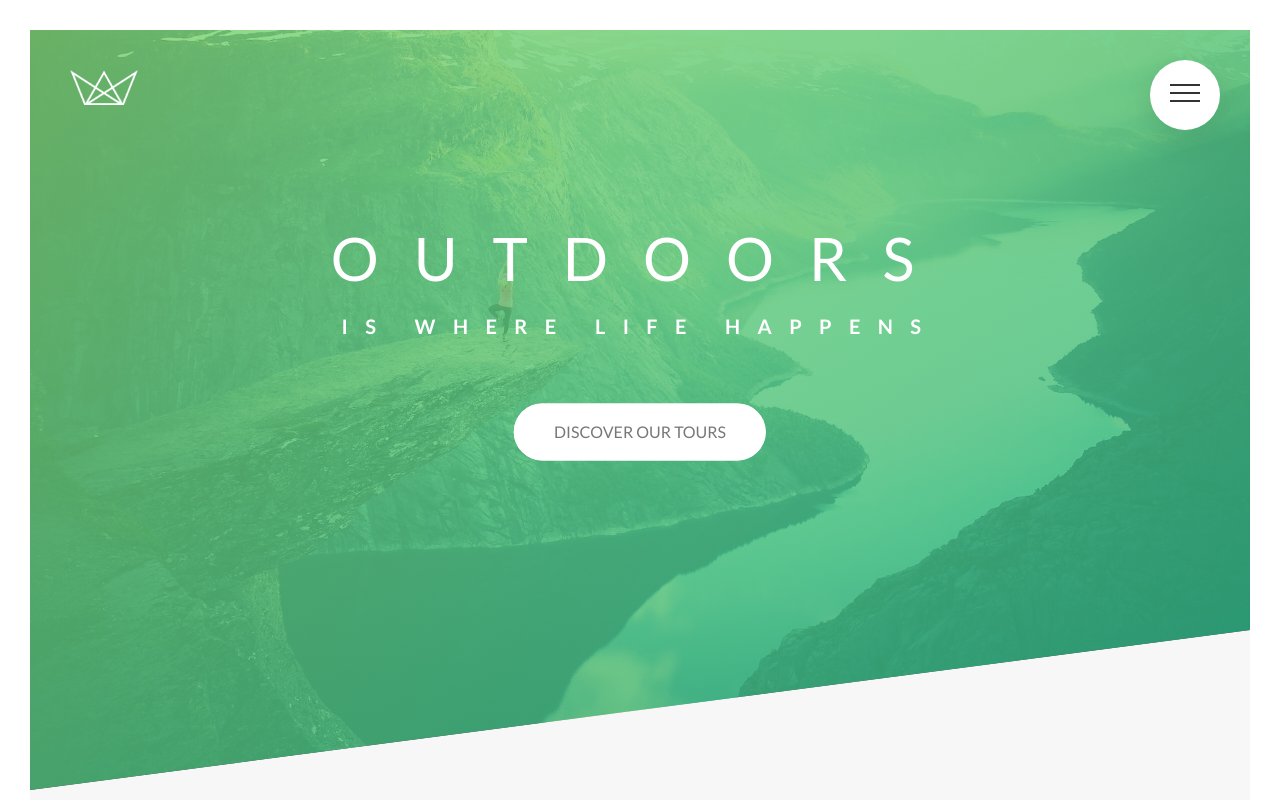
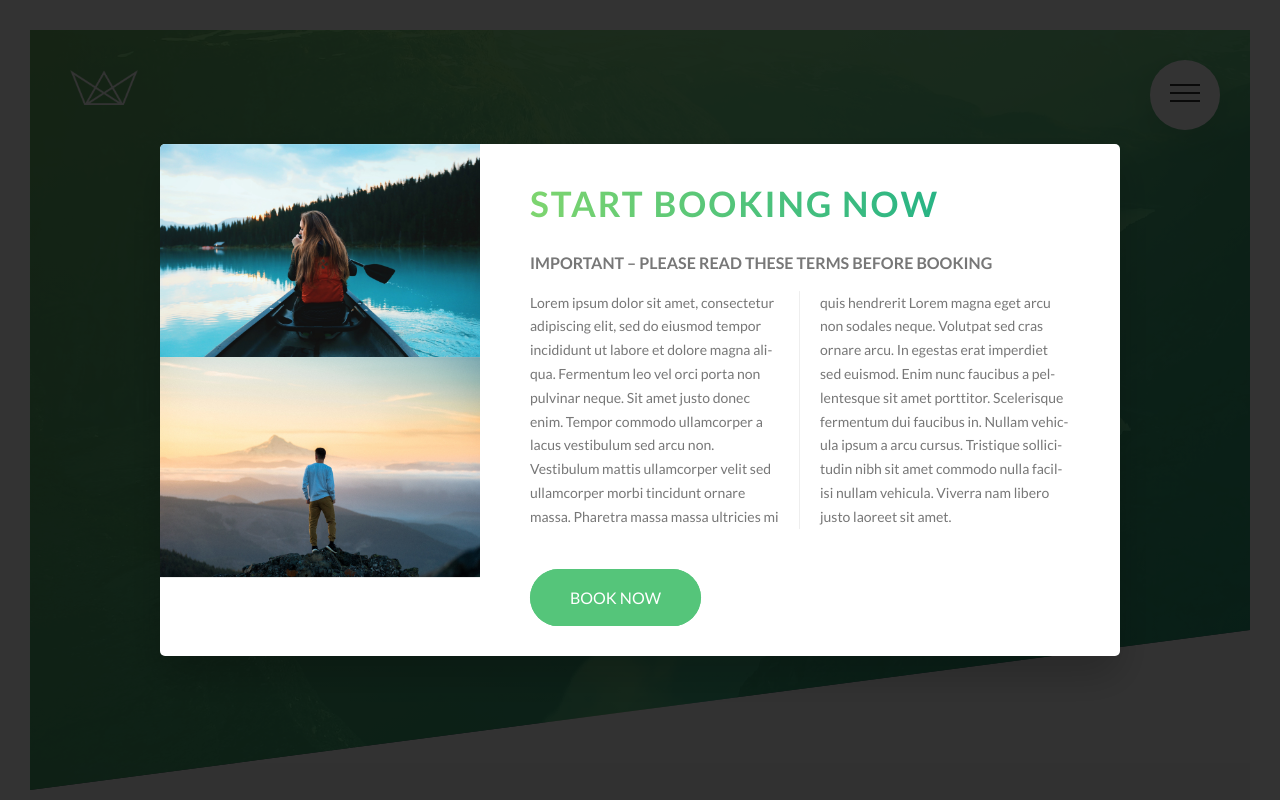
Before and after one commit to laiminhkiet7522/learn-html-css-advance, a website: page Natours/index.html in a window 1280 px wide. Shown: the top 800 px of the page. Drawn offline with Linux system fonts and the light colour scheme.

Commit message:
Section 5: Building a Pure CSS Popup - Part 1

```diff
--- a/Natours/index.html
+++ b/Natours/index.html
@@ -348,6 +348,33 @@
             </div>
         </div>
     </footer>
+
+    <div class="popup">
+        <div class="popup__content">
+            <div class="popup__left">
+                <img src="img/nat-8.jpg" alt="Tour photo" class="popup__img">
+                <img src="img/nat-9.jpg" alt="Tour photo" class="popup__img">
+            </div>
+            <div class="popup__right">
+                <h2 class="heading-secondary u-margin-bottom-small">Start booking now</h2>
+                <h3 class="heading-tertiary u-margin-bottom-small">Important &ndash; Please read these terms before booking</h3>
+                <p class="popup__text">Lorem ipsum dolor sit amet, consectetur adipiscing elit, sed do eiusmod tempor
+                    incididunt ut labore et dolore magna
+                    aliqua. Fermentum leo vel orci porta non pulvinar neque. Sit amet justo donec enim. Tempor commodo
+                    ullamcorper a lacus
+                    vestibulum sed arcu non. Vestibulum mattis ullamcorper velit sed ullamcorper morbi tincidunt ornare
+                    massa. Pharetra
+                    massa massa ultricies mi quis hendrerit Lorem magna eget arcu non sodales neque. Volutpat
+                    sed cras ornare
+                    arcu. In egestas erat imperdiet sed euismod. Enim nunc faucibus a pellentesque sit amet porttitor.
+                    Scelerisque fermentum
+                    dui faucibus in. Nullam vehicula ipsum a arcu cursus. Tristique sollicitudin nibh sit amet commodo
+                    nulla facilisi nullam
+                    vehicula. Viverra nam libero justo laoreet sit amet.</p>
+                    <a href="#" class="btn btn--green">Book now</a>
+            </div>
+        </div>
+    </div>
     <!-- <section class="grid-test">
         <div class="row">
             <div class="col-1-of-2">
--- a/Natours/sass/abstracts/_mixins.scss
+++ b/Natours/sass/abstracts/_mixins.scss
@@ -1,7 +1,14 @@
-@mixin clearfix{
-  &::after{
+@mixin clearfix {
+  &::after {
     content: "";
     display: table;
     clear: both;
   }
 }
+
+@mixin absCenter {
+  position: absolute;
+  left: 50%;
+  top: 50%;
+  transform: translate(-50%, -50%);
+}
--- /dev/null
+++ b/Natours/sass/components/_popup.scss
@@ -0,0 +1,55 @@
+.popup {
+  height: 100vh;
+  width: 100%;
+  position: fixed;
+  top: 0;
+  left: 0;
+  background-color: rgba($color-black, 0.8);
+  z-index: 9999;
+
+  &__content {
+    @include absCenter;
+    width: 75%;
+    background-color: $color-white;
+    position: absolute;
+    box-shadow: 0 2rem 4rem rgba($color-black, 0.2);
+    border-radius: 5px;
+    display: table;
+    overflow: hidden;
+  }
+
+  &__left {
+    width: 33.333333%;
+    display: table-cell;
+  }
+
+  &__img {
+    display: block;
+    width: 100%;
+  }
+
+  &__right {
+    width: 66.6666667%;
+    display: table-cell;
+    vertical-align: middle;
+    padding: 3rem 5rem;
+  }
+
+  &__text {
+    font-size: 1.4rem;
+    margin-bottom: 4rem;
+
+    -moz-column-count: 2;
+    -moz-column-gap: 4rem;
+    -moz-column-rule: 1px solid $color-grey-light-2;
+
+    column-count: 2;
+    column-gap: 4rem;
+    column-rule: 1px solid $color-grey-light-2;
+
+    -moz-hyphens: auto;
+    -ms-hyphens: auto;
+    -webkit-hyphens: auto;
+    hyphens: auto;
+  }
+}
--- a/Natours/sass/main.scss
+++ b/Natours/sass/main.scss
@@ -13,6 +13,7 @@
 @import "components/composition";
 @import "components/feature_box";
 @import "components/form";
+@import "components/popup";
 @import "components/story";
 
 @import "layout/footer";
```
Also changed, not shown: Natours/css/style.css.
